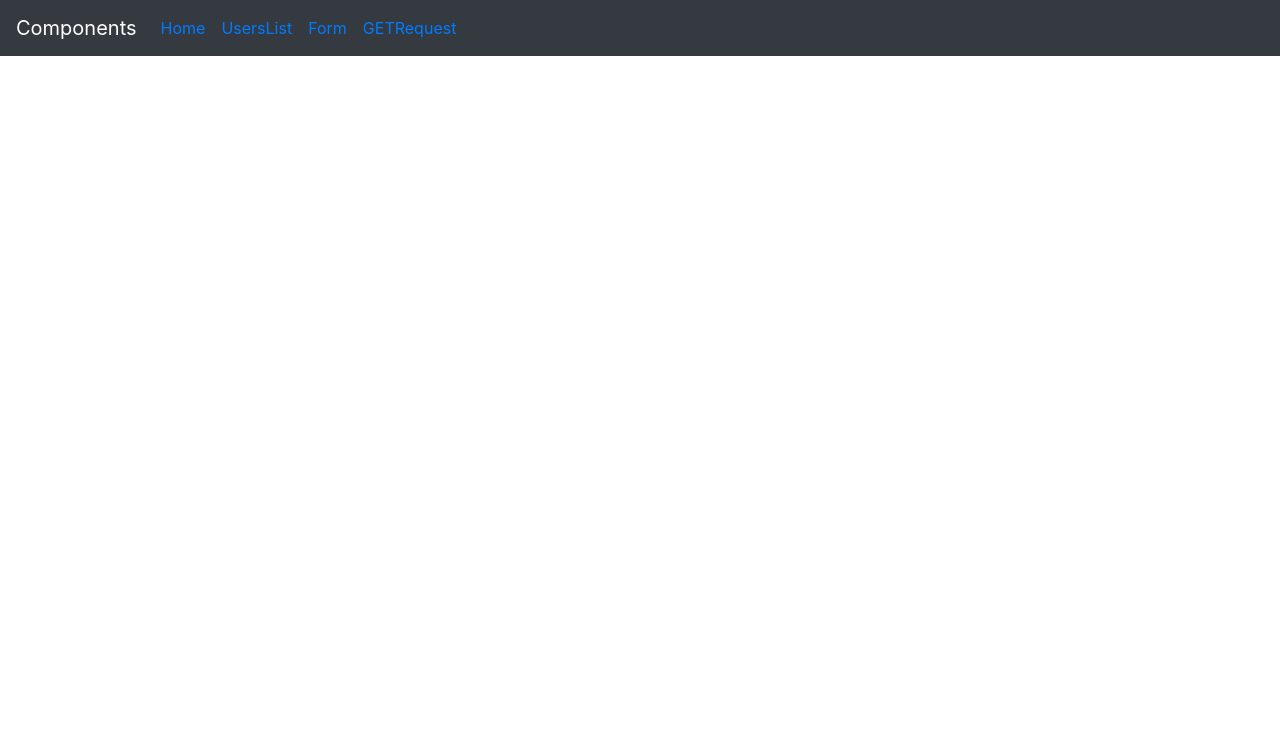
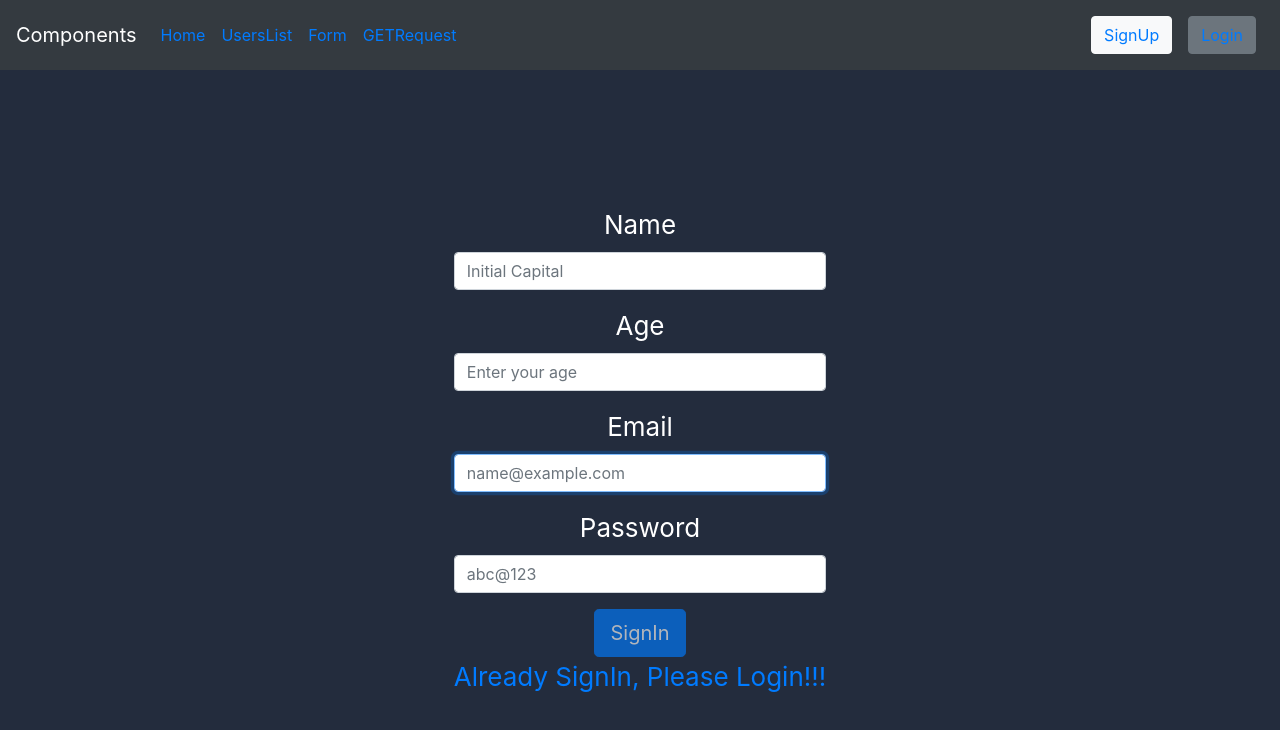
Before and after one commit to manan1807/Topic-Course-API-Project, a React (Create React App) app: page /Component/SignUp in a window 1280 px wide. Shown: the top 730 px of the page. Built offline with nearby package versions, Linux system fonts and the light colour scheme.

Commit message:
Login/SignUp screen added

```diff
--- a/package.json
+++ b/package.json
@@ -15,7 +15,7 @@
     "react-scripts": "3.4.3"
   },
   "scripts": {
-    "start": "react-scripts start",
+    "start": "SET PORT=3002 && react-scripts start",
     "build": "react-scripts build",
     "test": "react-scripts test",
     "eject": "react-scripts eject",
--- a/src/App.css
+++ b/src/App.css
@@ -14,8 +14,9 @@
 }
 
 .App-header {
-  background-color: #282c34;
-  min-height: 100vh;
+  background-color: #232c3d;
+  min-height: 95vh;
+  height: 40vmin;
   display: flex;
   flex-direction: column;
   align-items: center;
@@ -27,12 +28,3 @@
 .App-link {
   color: #61dafb;
 }
-
-@keyframes App-logo-spin {
-  from {
-    transform: rotate(0deg);
-  }
-  to {
-    transform: rotate(360deg);
-  }
-}
--- a/src/App.js
+++ b/src/App.js
@@ -1,12 +1,13 @@
 import React from 'react';
-import logo from './logo.svg';
 import './App.css';
 import UsersList from './Component/UsersList'
 import Form from './Component/Form'
 import Home from './Component/Home'
+import Login from './Component/Login'
+import SignUp from './Component/SignUp'
 import GetAPIonUserList from './Component/GetAPIonUserList'
 import {Link,Route,BrowserRouter as Router,Switch} from 'react-router-dom'
-import {Navbar,Nav} from 'react-bootstrap'
+import {Navbar,Nav,Button} from 'react-bootstrap'
 function App() {
   return (
     <div className="App">
@@ -20,7 +21,10 @@ function App() {
       <Nav.Link href="#pricing"><Link to="/Component/Form">Form</Link></Nav.Link>
       <Nav.Link href="#pricing"><Link to="/Component/GetAPIonUserList">GETRequest</Link></Nav.Link>
     </Nav>
-
+    <Nav>
+      <Nav.Link href="#signup"><Button variant="light"><Link to="/Component/SignUp">SignUp</Link></Button></Nav.Link>
+      <Nav.Link  href="#login"><Button variant="secondary"><Link to="/Component/Login">Login</Link></Button></Nav.Link>
+      </Nav>
   </Navbar>
 
   <Switch>
@@ -36,6 +40,12 @@ function App() {
           <Route path="/Component/GetAPIonUserList">
             <GetAPIonUserList />
           </Route>
+          <Route path="/Component/Login">
+            <Login />
+          </Route>
+          <Route path="/Component/SignUp">
+            <SignUp />
+          </Route>
         </Switch>
 
 
--- a/src/Component/Form.js
+++ b/src/Component/Form.js
@@ -1,4 +1,5 @@
 import React,{useState} from 'react'
+
 
 
 function Form(){
@@ -12,6 +13,7 @@ function Form(){
         //<FormTable tableData = {data}/>
        alert("Details has been added to the Users List");
         console.log(data);
+
 
       }
     return(
--- a/src/Component/Home.js
+++ b/src/Component/Home.js
@@ -1,6 +1,27 @@
-import React from 'react'
+import React, { useState } from 'react'
+import UsersList from './UsersList'
 
 export default function Home(){
-return(
+
+    const [click , setClick] = useState(false)
+
+   function handleClick(){
+       setClick(true);
+   }
+    function UserL(){
+
+     if(click)
+       return <UsersList/>
+       else
+       return <h1> click is false</h1>
+    }
+    return(
+   <div>
     <h1>Home Page</h1>
+
+    <button onClick ={handleClick} >abc</button>
+   <UserL/>
+
+   </div>
+
 )}
--- /dev/null
+++ b/src/Component/Login.js
@@ -0,0 +1,57 @@
+import React, { useState } from "react";
+import Form from "react-bootstrap/Form";
+import Button from "react-bootstrap/Button";
+
+import {Redirect} from 'react-router-dom'
+
+export default function Login() {
+  const [email, setEmail] = useState("");
+  const [password, setPassword] = useState("");
+  const [actionform, setactionform] = useState(false);
+
+  function validateForm() {
+    return email.length > 0 && password.length > 0;
+  }
+
+  function handleSubmit(event) {
+    event.preventDefault();
+    setactionform(true)
+  }
+
+  function UserL(){
+    if(actionform)
+    return <Redirect to = "/Component/Home"/>
+    else
+    return <Redirect to = "/Component/Login"/>
+  }
+
+  return (
+    <div className="App-header">
+      <Form onSubmit={handleSubmit}>
+        <Form.Group size="lg" controlId="email">
+          <Form.Label>Email</Form.Label>
+          <Form.Control
+            autoFocus
+            type="email"
+            value={email}
+            placeholder="name@example.com"
+            onChange={(e) => setEmail(e.target.value)}
+          />
+        </Form.Group>
+        <Form.Group size="sm" controlId="password">
+          <Form.Label>Password</Form.Label>
+          <Form.Control
+            type="password"
+            value={password}
+            placeholder="abc@123"
+            onChange={(e) => setPassword(e.target.value)}
+          />
+        </Form.Group>
+        <Button  size="lg" type="submit" disabled={!validateForm()} >
+          Login
+        </Button>
+      </Form>
+      <UserL/>
+    </div>
+  );
+}
--- /dev/null
+++ b/src/Component/SignUp.js
@@ -0,0 +1,79 @@
+import React, { useState } from "react";
+import Form from "react-bootstrap/Form";
+import Button from "react-bootstrap/Button";
+import {Redirect, Link} from 'react-router-dom'
+
+export default function SignUp() {
+  const [name, setName] = useState("");
+  const [age, setAge] = useState("");
+  const [email, setEmail] = useState("");
+  const [password, setPassword] = useState("");
+  const [actionform, setactionform] = useState(false);
+
+  function validateForm() {
+    return email.length > 0 && password.length > 0;
+  }
+
+  function handleSubmit(event) {
+    event.preventDefault();
+    setactionform(true)
+  }
+
+  function UserL(){
+    if(actionform)
+    return <Redirect to = "/Component/Home"/>
+    else
+    return <Redirect to = "/Component/SignUp"/>
+  }
+
+  return (
+    <div className="App-header">
+      <Form onSubmit={handleSubmit}>
+      <Form.Group size="lg" controlId="name">
+          <Form.Label>Name</Form.Label>
+          <Form.Control
+            autoFocus
+            type="text"
+            value={name}
+            placeholder="Initial Capital"
+            onChange={(e) => setName(e.target.value)}
+          />
+          </Form.Group>
+           <Form.Group size="lg" controlId="age">
+          <Form.Label>Age</Form.Label>
+          <Form.Control
+            autoFocus
+            type="number"
+            value={age}
+            placeholder="Enter your age"
+            onChange={(e) => setAge(e.target.value)}
+          />
+          </Form.Group>
+        <Form.Group size="lg" controlId="email">
+          <Form.Label>Email</Form.Label>
+          <Form.Control
+            autoFocus
+            type="email"
+            value={email}
+            placeholder="name@example.com"
+            onChange={(e) => setEmail(e.target.value)}
+          />
+        </Form.Group>
+        <Form.Group size="sm" controlId="password">
+          <Form.Label>Password</Form.Label>
+          <Form.Control
+            type="password"
+            value={password}
+            placeholder="abc@123"
+            onChange={(e) => setPassword(e.target.value)}
+          />
+        </Form.Group>
+        <Button  size="lg" type="submit" disabled={!validateForm()} >
+          SignIn
+        </Button>
+        <div><Link to="/Component/Login">Already SignIn, Please Login!!!</Link></div>
+      </Form>
+      <UserL/>
+    </div>
+  );
+}
--- a/src/Component/UsersList.js
+++ b/src/Component/UsersList.js
@@ -12,8 +12,6 @@ function UsersList() {
     return (
         <div>
             <h1>List function Component Using BootStrap</h1>
-
-
 
             <Table striped bordered hover>
                 <thead>
```
Also changed, not shown: 1 other file (tests, documents, lock files or other folders).
